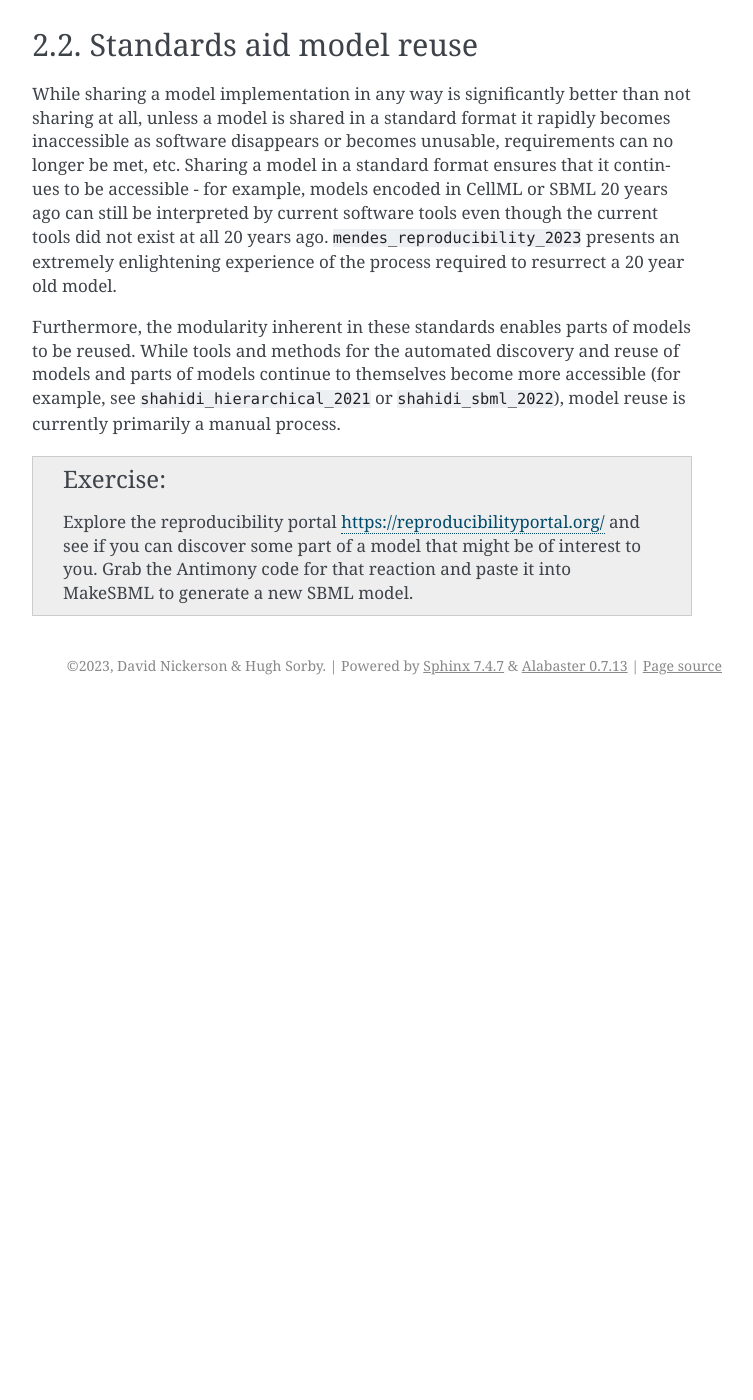
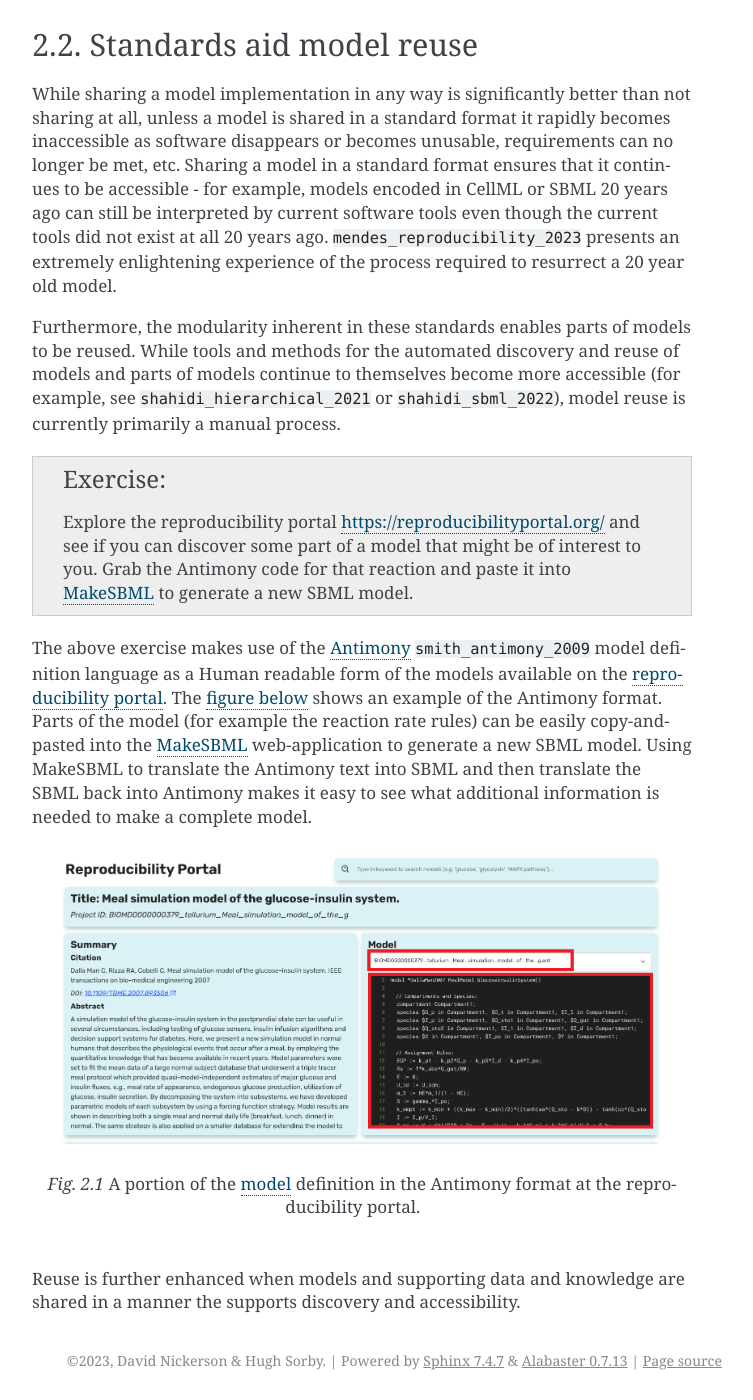
Before and after one commit to tools-for-credible-digital-twins/embc23, a Sphinx documentation site: the page built from source/standards/index.rst, in a window 1280 px wide and 1400 px high, scrolled down 941 px. Shown: the whole window, without its empty margins (388-1141 px from the left). Built offline with Sphinx 7.4.7, drawn with Linux system fonts in a browser that asks for light colours; cross-references to code outside the pages are shown as plain code; before the commit the page ends 1646 px from its top, so only the background shows below that.

Commit message:
adding more information to the standards section

```diff
--- a/source/refs.bib
+++ b/source/refs.bib
@@ -126,3 +126,23 @@ Section: Journal of Integrative Bioinformatics},
 	keywords = {Glycolysis, SBML, Automatic conversion, BioModels, Bond graphs, Pentose phosphate pathway},
 	pages = {108901},
 }
+
+
+@article{smith_antimony_2009,
+	title = {Antimony: a modular model definition language},
+	volume = {25},
+	issn = {1367-4803},
+	shorttitle = {Antimony},
+	url = {https://www.ncbi.nlm.nih.gov/pmc/articles/PMC2735663/},
+	doi = {10.1093/bioinformatics/btp401},
+	abstract = {Motivation: Model exchange in systems and synthetic biology has been standardized for computers with the Systems Biology Markup Language (SBML) and CellML, but specialized software is needed for the generation of models in these formats. Text-based model definition languages allow researchers to create models simply, and then export them to a common exchange format. Modular languages allow researchers to create and combine complex models more easily. We saw a use for a modular text-based language, together with a translation library to allow other programs to read the models as well., Summary: The Antimony language provides a way for a researcher to use simple text statements to create, import, and combine biological models, allowing complex models to be built from simpler models, and provides a special syntax for the creation of modular genetic networks. The libAntimony library allows other software packages to import these models and convert them either to SBML or their own internal format., Availability: The Antimony language specification and the libAntimony library are available under a BSD license from http://antimony.sourceforge.net/, Contact: lpsmith@u.washington.edu},
+	number = {18},
+	urldate = {2023-07-23},
+	journal = {Bioinformatics},
+	author = {Smith, Lucian P. and Bergmann, Frank T. and Chandran, Deepak and Sauro, Herbert M.},
+	month = sep,
+	year = {2009},
+	pmid = {19578039},
+	pmcid = {PMC2735663},
+	pages = {2452--2454},
+}
--- a/source/standards/index.rst
+++ b/source/standards/index.rst
@@ -27,4 +27,18 @@ Furthermore, the modularity inherent in these standards enables parts of models
 
 .. admonition:: Exercise
 
-    Explore the reproducibility portal https://reproducibilityportal.org/ and see if you can discover some part of a model that might be of interest to you. Grab the Antimony code for that reaction and paste it into MakeSBML to generate a new SBML model.
+    Explore the reproducibility portal https://reproducibilityportal.org/ and see if you can discover some part of a model that might be of interest to you. Grab the Antimony code for that reaction and paste it into `MakeSBML`_ to generate a new SBML model.
+
+The above exercise makes use of the `Antimony <https://github.com/sys-bio/antimony>`_ :cite:`smith_antimony_2009` model definition language as a Human readable form of the models available on the `reproducibility portal <https://reproducibilityportal.org/>`_. The :ref:`figure below <reproducibility_portal_antimony>` shows an example of the Antimony format. Parts of the model (for example the reaction rate rules) can be easily copy-and-pasted into the `MakeSBML`_ web-application to generate a new SBML model. Using MakeSBML to translate the Antimony text into SBML and then translate the SBML back into Antimony makes it easy to see what additional information is needed to make a complete model.
+
+.. _reproducibility_portal_antimony:
+.. figure:: ../_static/reproducibility-portal-antimony.png
+   :width: 600
+   :alt: Image showing the Antimony model language in the reproducibility portal.
+
+   A portion of the `model <https://reproducibilityportal.org/model/647a4b1877b6669655060cd2>`_ definition in the Antimony format at the reproducibility portal.
+
+
+Reuse is further enhanced when models and supporting data and knowledge are shared in a manner the supports discovery and accessibility.
+
+.. _MakeSBML: https://sys-bio.github.io/makesbml/
```
Also changed, not shown: source/_static/reproducibility-portal-antimony.png (added).
